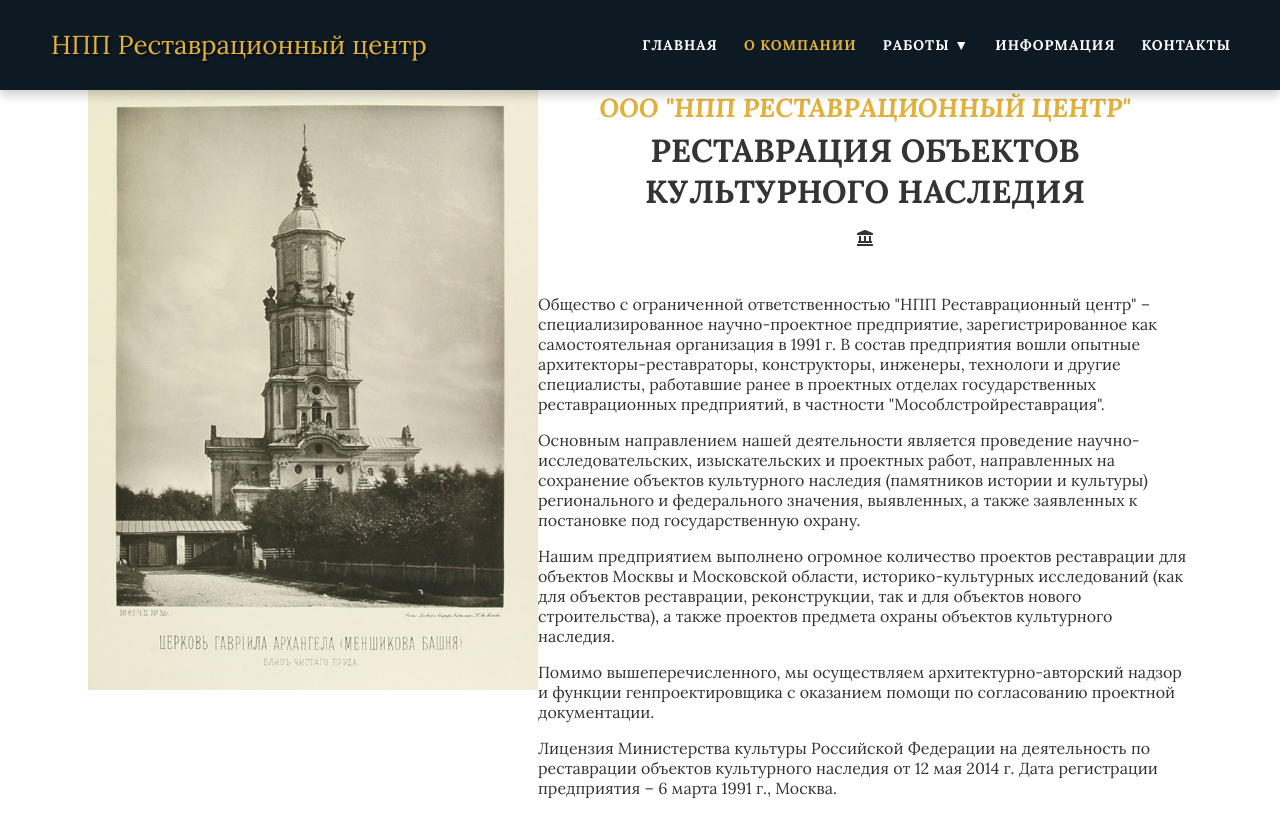
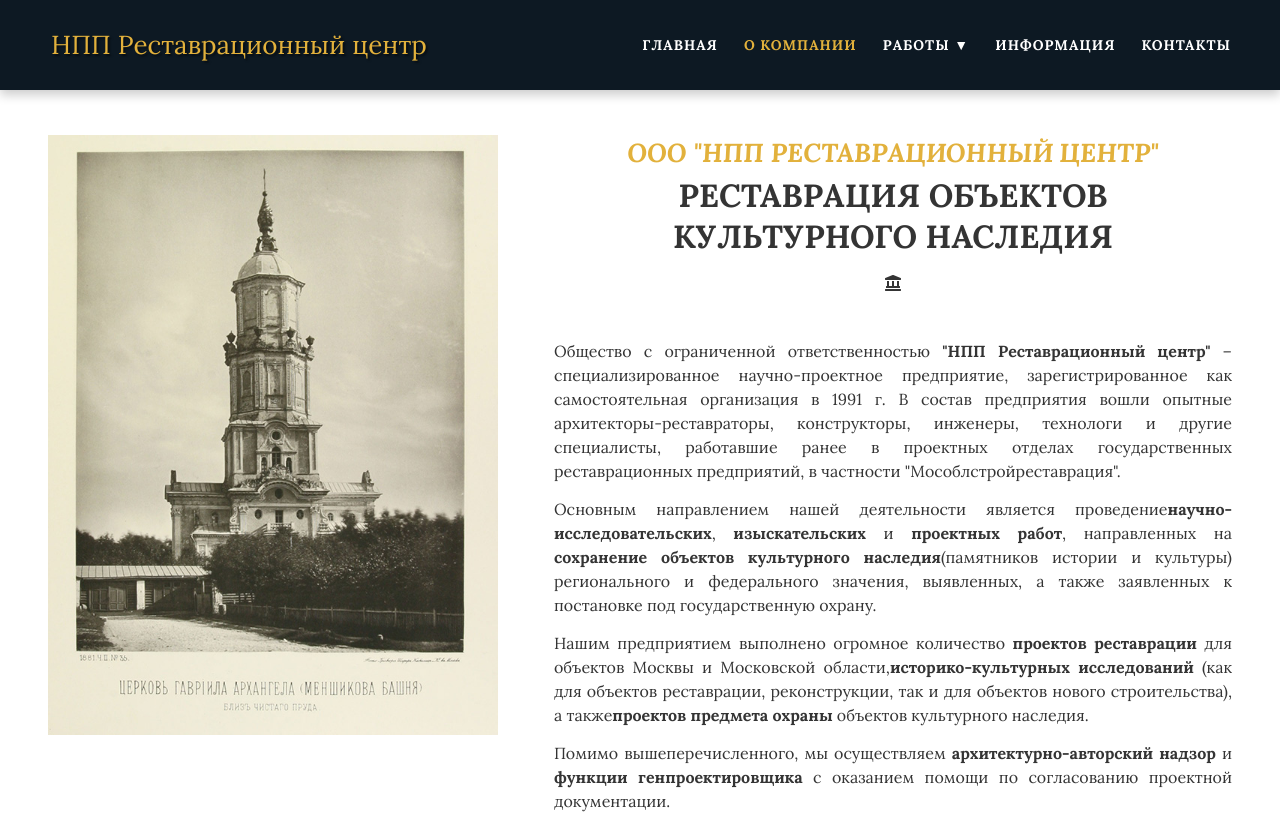
Before and after one commit to cat-street/restavrator, a Next.js app: page /about in a window 1280 px wide. Shown: the top 814 px of the page. Built offline with nearby package versions, Linux system fonts and the light colour scheme.

Commit message:
feat: about page

```diff
--- a/components/AboutPage/AboutPage.module.scss
+++ b/components/AboutPage/AboutPage.module.scss
@@ -1,13 +1,25 @@
 @import 'styles/variables.scss';
 
 .about {
-  display: grid;
-  grid-template-columns: 450px 1fr;
-  align-items: start;
-  // padding-top: 90px;
-  padding: $vertical-padding $side-padding;
+  padding: $vertical-padding * 1.5 $side-padding $vertical-padding;
 
-  &__image {
-    position: relative;
+  &__container {
+    display: grid;
+    grid-template-columns: 450px 1fr;
+    align-items: start;
+    gap: $gap;
   }
+
+  &__text {
+    display: flex;
+    flex-direction: column;
+    gap: $gap / 4;
+  }
+
+  &__text p {
+    margin: 0;
+    line-height: 1.5;
+    text-align: justify;
+  }
+
 }
--- a/components/AboutPage/AboutPage.tsx
+++ b/components/AboutPage/AboutPage.tsx
@@ -6,8 +6,9 @@
 import styles from './AboutPage.module.scss';
 
 const AboutPage: FC = () => (
+  <section className={styles.about}>
     <ContentContainer>
-    <section className={styles.about}>
+      <div className={styles.about__container}>
         <Image
           className={styles.about__image}
           src="/images/about_us.jpg"
@@ -21,42 +22,54 @@
             title='ООО "НПП Реставрационный Центр"'
             subtitle="РЕСТАВРАЦИЯ ОБЪЕКТОВ КУЛЬТУРНОГО НАСЛЕДИЯ"
           />
+          <div className={styles.about__text}>
             <p>
-          Общество с ограниченной ответственностью &quot;НПП Реставрационный
-          центр&quot; – специализированное научно-проектное предприятие,
-          зарегистрированное как самостоятельная организация в 1991 г. В состав
-          предприятия вошли опытные архитекторы-реставраторы, конструкторы,
-          инженеры, технологи и другие специалисты, работавшие ранее в проектных
-          отделах государственных реставрационных предприятий, в частности
-          &quot;Мособлстройреставрация&quot;.
+              Общество с ограниченной ответственностью{' '}
+              <strong>&quot;НПП Реставрационный центр&quot;</strong> –
+              специализированное научно-проектное предприятие,
+              зарегистрированное как самостоятельная организация в 1991 г. В
+              состав предприятия вошли опытные архитекторы-реставраторы,
+              конструкторы, инженеры, технологи и другие специалисты, работавшие
+              ранее в проектных отделах государственных реставрационных
+              предприятий, в частности &quot;Мособлстройреставрация&quot;.
             </p>
             <p>
               Основным направлением нашей деятельности является проведение
-          научно-исследовательских, изыскательских и проектных работ,
-          направленных на сохранение объектов культурного наследия (памятников
-          истории и культуры) регионального и федерального значения, выявленных,
-          а также заявленных к постановке под государственную охрану.
+              <strong>научно-исследовательских</strong>,{' '}
+              <strong>изыскательских</strong> и <strong>проектных работ</strong>
+              , направленных на{' '}
+              <strong>сохранение объектов культурного наследия</strong>
+              (памятников истории и культуры) регионального и федерального
+              значения, выявленных, а также заявленных к постановке под
+              государственную охрану.
             </p>
             <p>
-          Нашим предприятием выполнено огромное количество проектов реставрации
-          для объектов Москвы и Московской области, историко-культурных
-          исследований (как для объектов реставрации, реконструкции, так и для
-          объектов нового строительства), а также проектов предмета охраны
-          объектов культурного наследия.
+              Нашим предприятием выполнено огромное количество{' '}
+              <strong>проектов реставрации</strong> для объектов Москвы и
+              Московской области,
+              <strong>историко-культурных исследований</strong> (как для
+              объектов реставрации, реконструкции, так и для объектов нового
+              строительства), а также
+              <strong>проектов предмета охраны</strong> объектов культурного
+              наследия.
             </p>
             <p>
-          Помимо вышеперечисленного, мы осуществляем архитектурно-авторский
-          надзор и функции генпроектировщика с оказанием помощи по согласованию
-          проектной документации.
+              Помимо вышеперечисленного, мы осуществляем{' '}
+              <strong>архитектурно-авторский надзор</strong> и{' '}
+              <strong>функции генпроектировщика</strong> с оказанием помощи по
+              согласованию проектной документации.
             </p>
             <p>
-          Лицензия Министерства культуры Российской Федерации на деятельность по
-          реставрации объектов культурного наследия от 12 мая 2014 г. Дата
-          регистрации предприятия – 6 марта 1991 г., Москва.
+              Лицензия Министерства культуры Российской Федерации на
+              деятельность по реставрации объектов культурного наследия от 12
+              мая 2014 г.<br />
+              Дата регистрации предприятия – 6 марта 1991 г., Москва.
             </p>
           </div>
+        </div>
+      </div>
+    </ContentContainer>
   </section>
-  </ContentContainer>
 );
 
 export default AboutPage;
--- a/components/AboutSection/AboutSection.module.scss
+++ b/components/AboutSection/AboutSection.module.scss
@@ -8,7 +8,7 @@
   &__container {
     display: grid;
     grid-template-columns: repeat(auto-fill, minmax(300px, 1fr));
-    gap: 56px;
+    gap: $gap;
   }
 
   &__column {
--- a/components/AboutSection/AboutSection.tsx
+++ b/components/AboutSection/AboutSection.tsx
@@ -59,7 +59,7 @@
           </ul>
         </div>
         <div className={`${styles.about__column} ${styles.about__map}`}>
-          <YaMaps width="100%" height="240px" />
+          {/* <YaMaps width="100%" height="240px" /> */}
         </div>
       </div>
     </ContentContainer>
--- a/components/MainPage/Experience/Experience.module.scss
+++ b/components/MainPage/Experience/Experience.module.scss
@@ -6,7 +6,7 @@
 
   &__cards {
     display: flex;
-    gap: 24px;
+    gap: $gap / 2;
   }
 
   &__card {
--- a/components/MainPage/Featured/Featured.module.scss
+++ b/components/MainPage/Featured/Featured.module.scss
@@ -7,7 +7,7 @@
   &__list {
     display: flex;
     justify-content: space-between;
-    gap: 56px;
+    gap: $gap;
   }
 
   &__item {
--- a/styles/variables.scss
+++ b/styles/variables.scss
@@ -8,6 +8,8 @@
 $side-padding: 48px;
 $vertical-padding: 90px;
 
+$gap: 56px;
+
 $font-size: 16px;
 $secondary-font: 'Open Sans', 'Arial', 'Helvetica', sans-serif;
 
```
Also changed, not shown: .eslintrc.json. Lines whose indentation alone changed are shown as unchanged.
